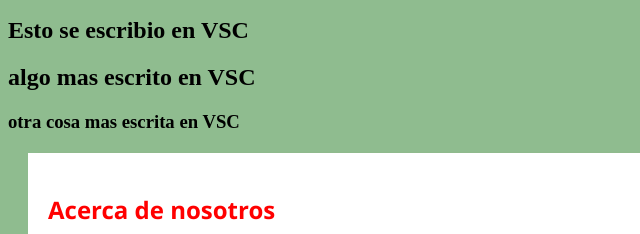
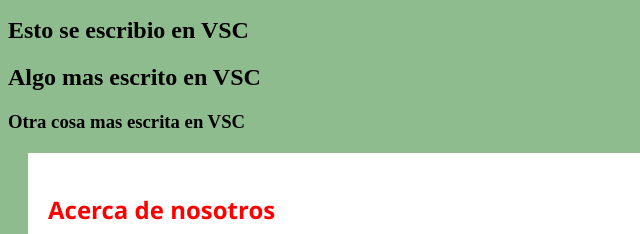
Before and after one commit to t5622h/ecdemohtml51, a plain HTML site: page index.html in a window 1280 px wide. Shown: the part 193-427 px from the top of the page, 0-640 px from the left. Drawn offline with Linux system fonts and the light colour scheme; a web font is replaced by a local one.

Commit message:
Update index.html (some capital characters)
Update index.html (some capital characters)

```diff
--- a/index.html
+++ b/index.html
@@ -74,8 +74,8 @@
             <a id="vinculocontacto" href="#contacto">Contacto</a>
         </nav>
             <h2>Esto se escribio en VSC</h2>
-            <h2>algo mas escrito en VSC</h2>
-            <h3>otra cosa mas escrita en VSC</h3>
+            <h2>Algo mas escrito en VSC</h2>
+            <h3>Otra cosa mas escrita en VSC</h3>
             <main>
                 <h2>Acerca de nosotros</h2>
                 <img width="100" alt="cono de helado sonriente" src="https://cdn-icons-png.flaticon.com/512/5976/5976353.png" />
```
